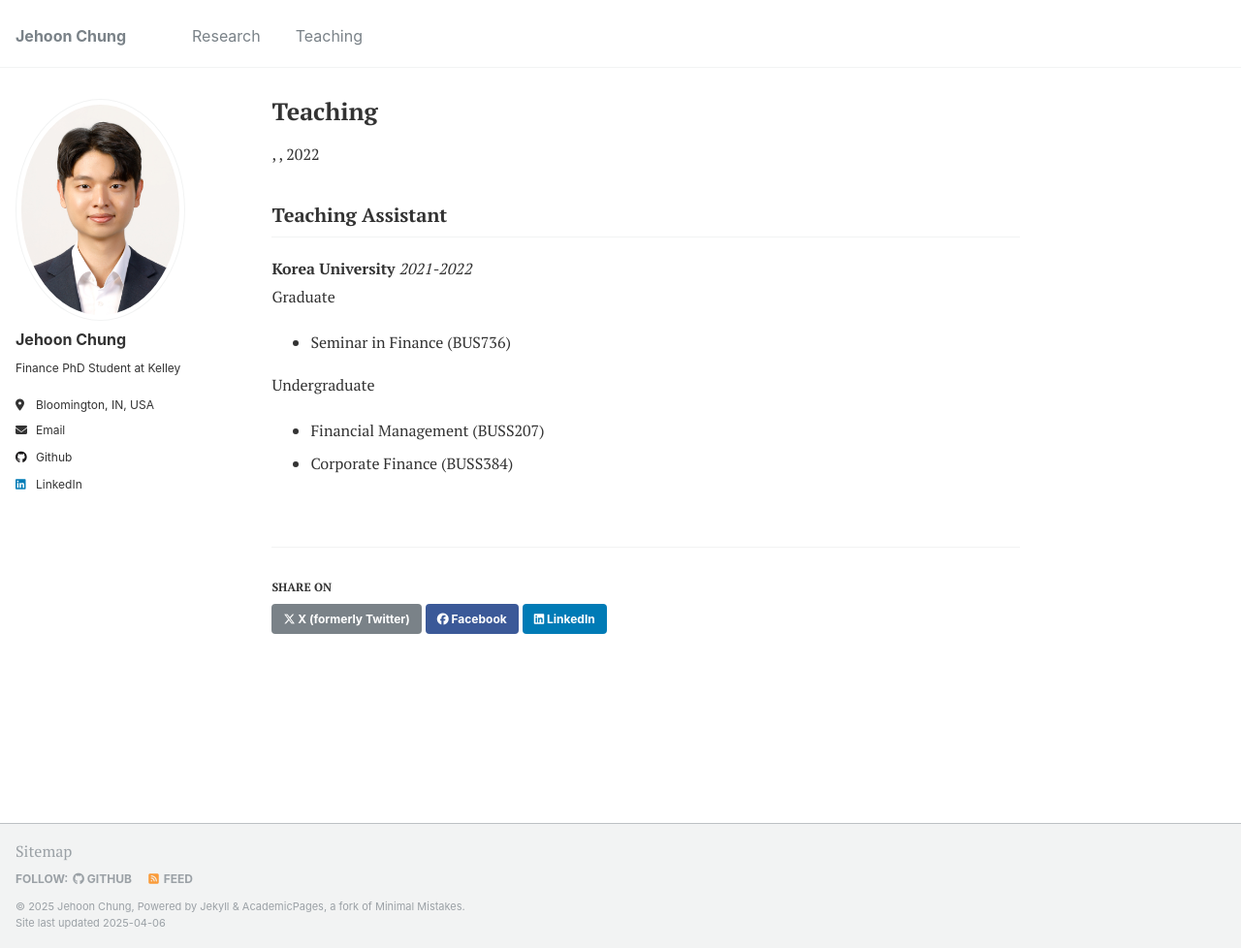
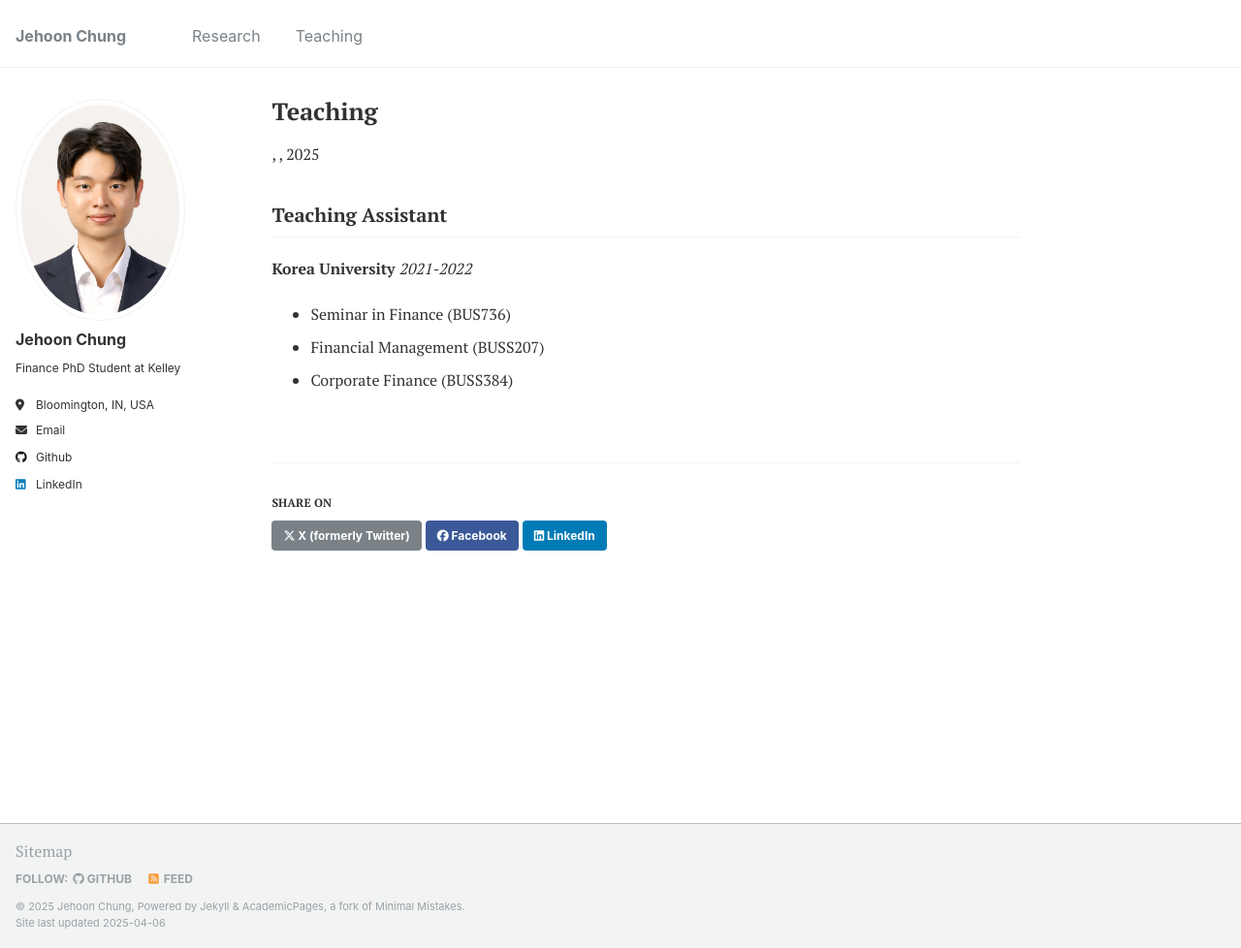
Before and after one commit to JehoonChung/jehoonchung.github.io, a Jekyll site: the page built from _teaching/2014-spring-teaching-1.md, in a window 1280 px wide and 978 px high. Shown: the whole window at 97% size. Built offline with Jekyll 4.4.1, drawn with Linux system fonts in a browser that asks for light colours.

Commit message:
Update 2014-spring-teaching-1.md

```diff
--- a/_teaching/2014-spring-teaching-1.md
+++ b/_teaching/2014-spring-teaching-1.md
@@ -4,15 +4,13 @@ author_profile: true
 title: "Teaching"
 collection: teaching
 permalink: /teaching/
-date: 2022-01-01
+show_date: false
 ---
 
 ## Teaching Assistant
 **Korea University**
 *2021-2022*
-Graduate
+
 - Seminar in Finance (BUS736)
-
-Undergraduate
 - Financial Management (BUSS207)
 - Corporate Finance (BUSS384)
```
